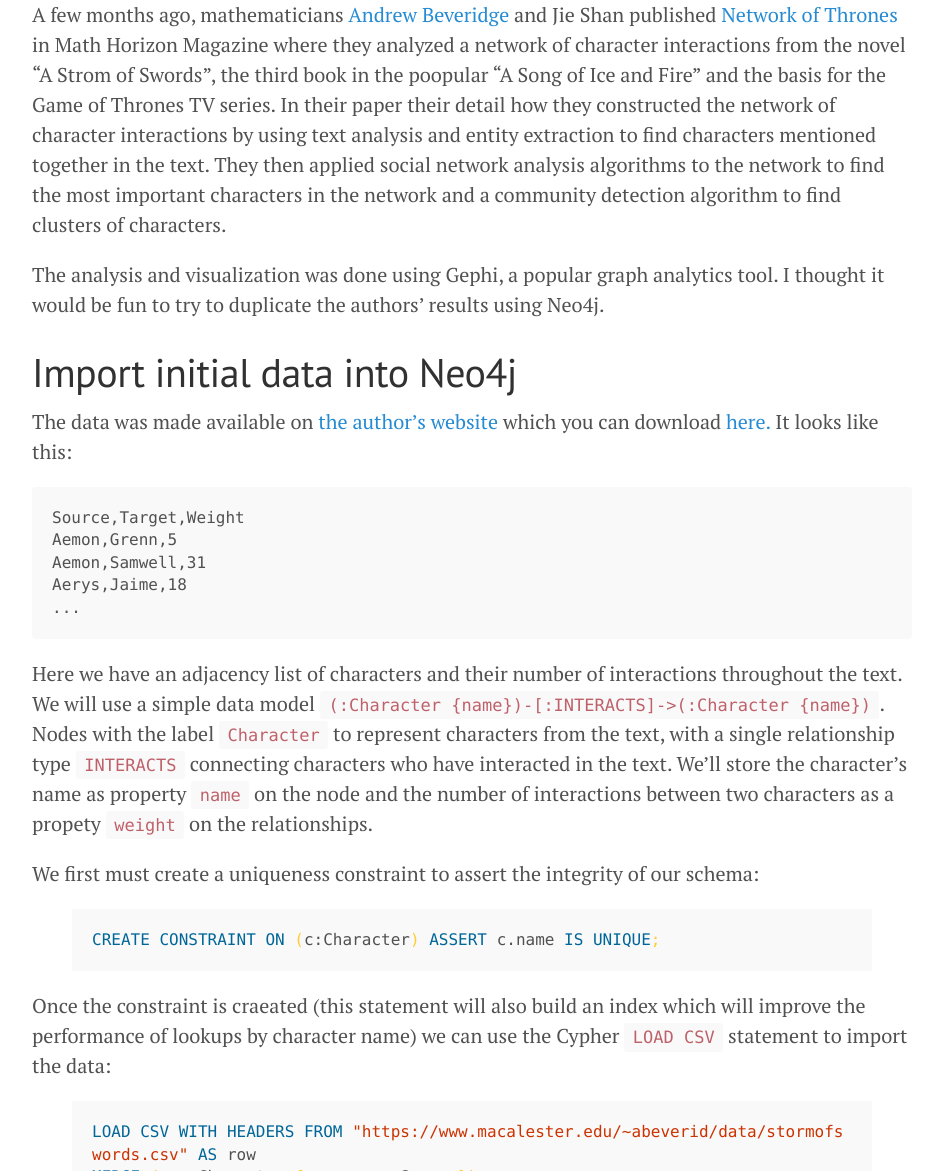
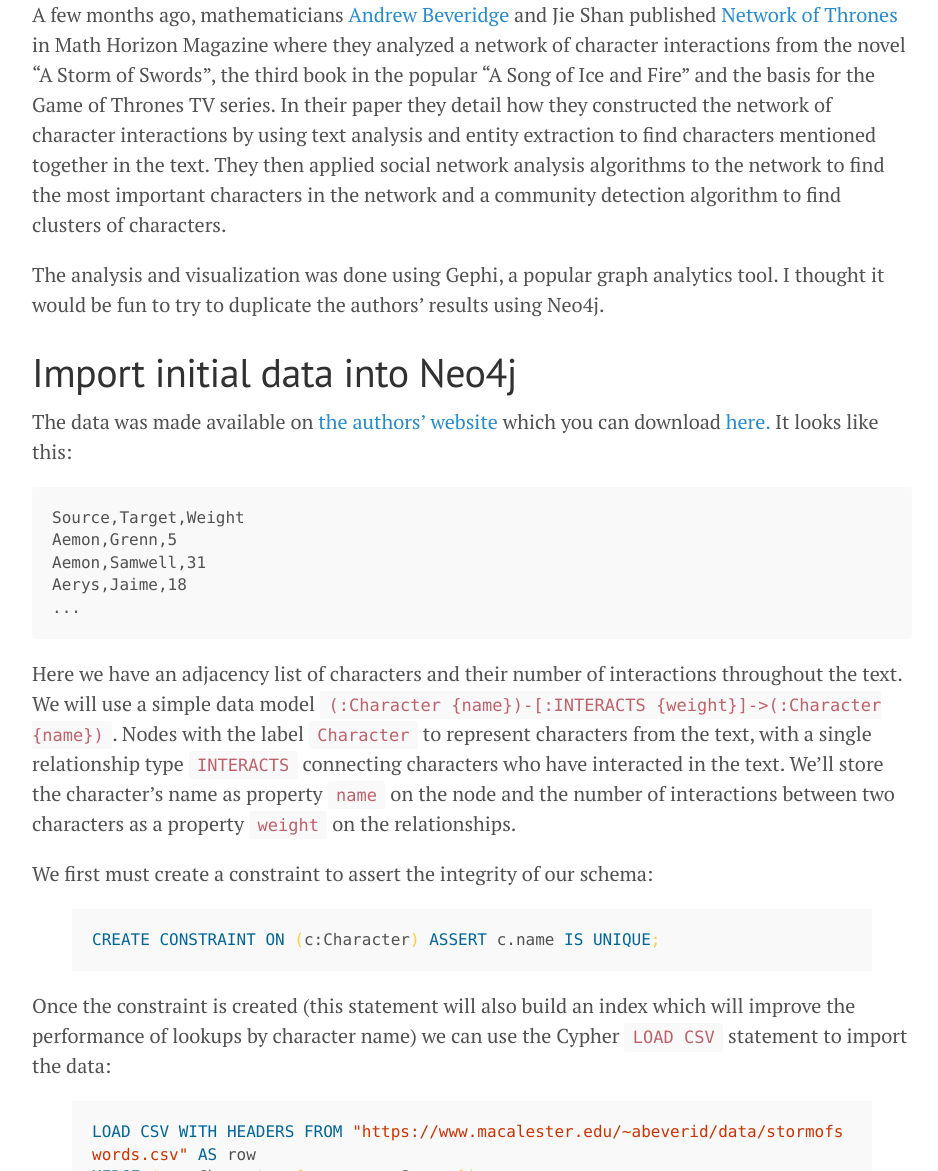
Before and after one commit to johnymontana/johnymontana.github.io, a Jekyll site: the page built from _posts/2016-06-26-graph-of-thrones-neo4j-social-network-analysis.md, in a window 1280 px wide and 1400 px high, scrolled down 323 px. Shown: the part 229-1400 px from the top of the window, without its empty margins (168-1106 px from the left). Built offline with Jekyll 4.4.1, drawn with Linux system fonts in a browser that asks for light colours; comment, search, counter and statistics services are not loaded; some of the changed text lies outside the part shown.

Commit message:
fix typos

````diff
--- a/_posts/2016-06-26-graph-of-thrones-neo4j-social-network-analysis.md
+++ b/_posts/2016-06-26-graph-of-thrones-neo4j-social-network-analysis.md
@@ -7,7 +7,7 @@
 
 ![](/public/img/graphs-are-coming.jpg){: .center-image}
 
-A few months ago, mathematicians [Andrew Beveridge](https://twitter.com/mathbeveridge) and Jie Shan published [Network of Thrones](https://www.macalester.edu/~abeverid/thrones.html) in Math Horizon Magazine where they analyzed a network of character interactions from the novel "A Strom of Swords", the third book in the poopular "A Song of Ice and Fire" and the basis for the Game of Thrones TV series. In their paper their detail how they constructed the network of character interactions by using text analysis and entity extraction to find characters mentioned together in the text. They then applied social network analysis algorithms to the network to find the most important characters in the network and a community detection algorithm to find clusters of characters.
+A few months ago, mathematicians [Andrew Beveridge](https://twitter.com/mathbeveridge) and Jie Shan published [Network of Thrones](https://www.macalester.edu/~abeverid/thrones.html) in Math Horizon Magazine where they analyzed a network of character interactions from the novel "A Storm of Swords", the third book in the popular "A Song of Ice and Fire" and the basis for the Game of Thrones TV series. In their paper they detail how they constructed the network of character interactions by using text analysis and entity extraction to find characters mentioned together in the text. They then applied social network analysis algorithms to the network to find the most important characters in the network and a community detection algorithm to find clusters of characters.
 
 <!-- ![](/public/img/got-network-macalester.png)
  /**The network of thrones graph visualization as published in Math Horizon Magazeine. [IMAGE CREDIT](https://www.macalester.edu/~abeverid/thrones.html - Image credit)**
@@ -17,7 +17,7 @@
 
 # Import initial data into Neo4j
 
-The data was made available on [the author's website](https://www.macalester.edu/~abeverid/thrones.html) which you can download [here.](https://www.macalester.edu/~abeverid/data/stormofswords.csv) It looks like this:
+The data was made available on [the authors' website](https://www.macalester.edu/~abeverid/thrones.html) which you can download [here.](https://www.macalester.edu/~abeverid/data/stormofswords.csv) It looks like this:
 
 ```
 Source,Target,Weight
@@ -27,9 +27,9 @@
 ...
 ```
 
-Here we have an adjacency list of characters and their number of interactions throughout the text. We will use a simple data model `(:Character {name})-[:INTERACTS]->(:Character {name})`. Nodes with the label `Character` to represent characters from the text, with a single relationship type `INTERACTS` connecting characters who have interacted in the text. We'll store the character's name as property `name` on the node and the number of interactions between two characters as a propety `weight` on the relationships.
+Here we have an adjacency list of characters and their number of interactions throughout the text. We will use a simple data model `(:Character {name})-[:INTERACTS {weight}]->(:Character {name})`. Nodes with the label `Character` to represent characters from the text, with a single relationship type `INTERACTS` connecting characters who have interacted in the text. We'll store the character's name as property `name` on the node and the number of interactions between two characters as a property `weight` on the relationships.
 
-We first must create a uniqueness constraint to assert the integrity of our schema:
+We first must create a constraint to assert the integrity of our schema:
 
 {% highlight cypher %}
 
@@ -37,7 +37,7 @@
 
 {% endhighlight %}
 
-Once the constraint is craeated (this statement will also build an index which will improve the performance of lookups by character name) we can use the Cypher `LOAD CSV` statement to import the data:
+Once the constraint is created (this statement will also build an index which will improve the performance of lookups by character name) we can use the Cypher `LOAD CSV` statement to import the data:
 
 {% highlight cypher %}
 
@@ -223,8 +223,8 @@
 
 {% highlight cypher %}
 
-MATCH (c:Character)-[:INTERACTS]-()
-RETURN c.name AS character, count(*) AS degree ORDER BY degree DESC
+MATCH (c:Character)
+RETURN c.name AS character, size( (c)-[:INTERACTS]-() ) AS degree ORDER BY degree DESC
 
 {% endhighlight %}
 
````
Also changed, not shown: other parts of _posts/2016-06-26-graph-of-thrones-neo4j-social-network-analysis.md (+2 -2 lines).
